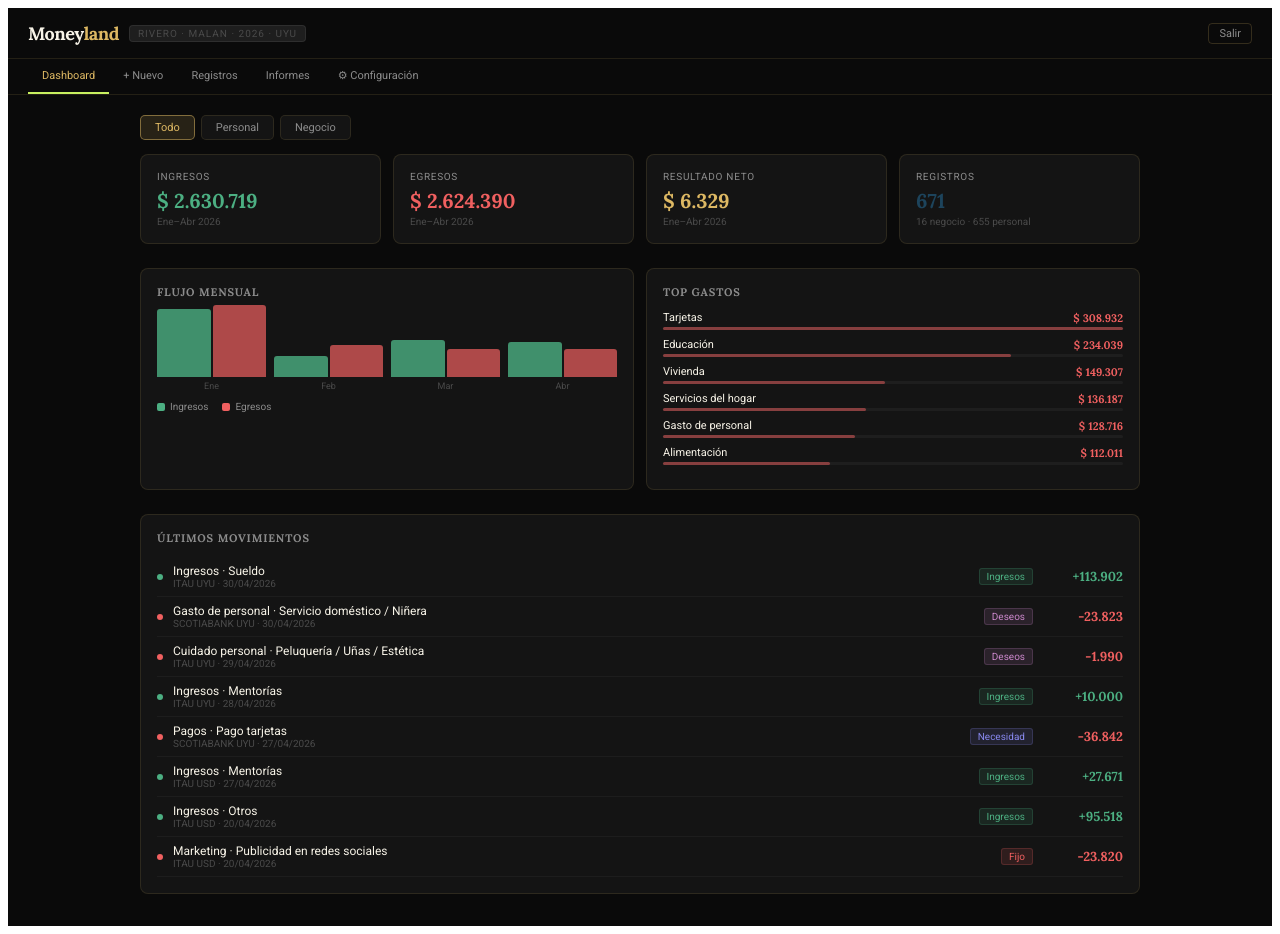
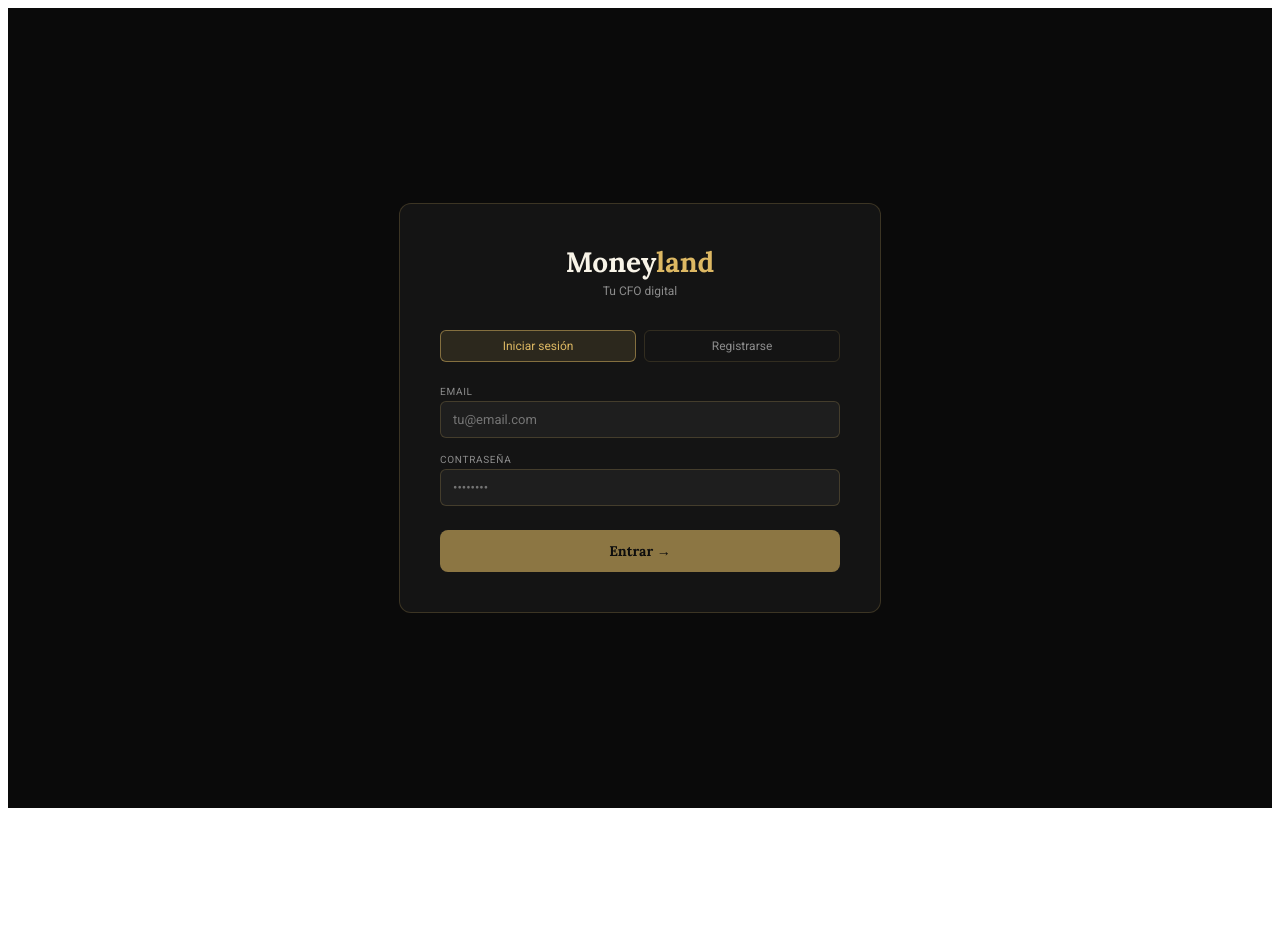
Before and after one commit to analiamalan-source/Moneyland, a React (Vite) app: page / in a window 1280 px wide. After the commit the page ends 816 px from the top, so only its background shows below. Built offline with nearby package versions, Linux system fonts and the light colour scheme.

Commit message:
Update App.jsx

```diff
--- a/src/App.jsx
+++ b/src/App.jsx
@@ -358,6 +358,51 @@ export default function Moneyland() {
   };
 
   const selStyle = {background:"#1E1E1E",border:"1px solid rgba(221,184,99,0.18)",borderRadius:5,color:"#F8F4E8",fontFamily:"Roboto",fontSize:11,padding:"5px 8px",cursor:"pointer"};
+
+  // ── PANTALLA DE LOGIN ──────────────────────────────────────────────────────
+  if(!session?.access_token) {
+    return (
+      <div style={{minHeight:"100vh",background:"#0A0A0A",display:"flex",alignItems:"center",justifyContent:"center",fontFamily:"'Roboto',sans-serif"}}>
+        <link href="https://fonts.googleapis.com/css2?family=Roboto:wght@400;500;700;900&family=Lora:ital,wght@0,400;0,500;0,700;1,400&display=swap" rel="stylesheet"/>
+        <div style={{background:"#141414",border:"1px solid rgba(221,184,99,0.2)",borderRadius:12,padding:40,width:"100%",maxWidth:400,margin:"0 20px"}}>
+          <div style={{textAlign:"center",marginBottom:32}}>
+            <div style={{fontFamily:"Lora",fontSize:28,fontWeight:700,color:"#F8F4E8",marginBottom:4}}>
+              Money<span style={{color:"#DDB863"}}>land</span>
+            </div>
+            <div style={{fontSize:12,color:"#8C8C8C"}}>Tu CFO digital</div>
+          </div>
+          <div style={{display:"flex",gap:8,marginBottom:24}}>
+            {["login","register"].map(m=>(
+              <button key={m} onClick={()=>{setAuthMode(m);setAuthError("");}}
+                style={{flex:1,padding:"8px",borderRadius:6,border:`1px solid ${authMode===m?"rgba(221,184,99,0.5)":"rgba(221,184,99,0.15)"}`,background:authMode===m?"rgba(221,184,99,0.12)":"transparent",color:authMode===m?"#DDB863":"#8C8C8C",fontFamily:"Roboto",fontSize:12,cursor:"pointer"}}>
+                {m==="login"?"Iniciar sesión":"Registrarse"}
+              </button>
+            ))}
+          </div>
+          <div style={{marginBottom:16}}>
+            <label style={{display:"block",fontSize:10,color:"#8C8C8C",textTransform:"uppercase",letterSpacing:0.7,marginBottom:4}}>Email</label>
+            <input type="email" value={authEmail} onChange={e=>setAuthEmail(e.target.value)}
+              placeholder="tu@email.com"
+              onKeyDown={e=>e.key==="Enter"&&(authMode==="login"?handleLogin():handleRegister())}
+              style={{width:"100%",background:"#1E1E1E",border:"1px solid rgba(221,184,99,0.2)",borderRadius:6,padding:"10px 12px",color:"#F8F4E8",fontFamily:"Roboto",fontSize:13,outline:"none",boxSizing:"border-box"}}/>
+          </div>
+          <div style={{marginBottom:24}}>
+            <label style={{display:"block",fontSize:10,color:"#8C8C8C",textTransform:"uppercase",letterSpacing:0.7,marginBottom:4}}>Contraseña</label>
+            <input type="password" value={authPass} onChange={e=>setAuthPass(e.target.value)}
+              placeholder="••••••••"
+              onKeyDown={e=>e.key==="Enter"&&(authMode==="login"?handleLogin():handleRegister())}
+              style={{width:"100%",background:"#1E1E1E",border:"1px solid rgba(221,184,99,0.2)",borderRadius:6,padding:"10px 12px",color:"#F8F4E8",fontFamily:"Roboto",fontSize:13,outline:"none",boxSizing:"border-box"}}/>
+          </div>
+          {authError&&<div style={{fontSize:12,marginBottom:16,padding:"8px 12px",borderRadius:6,background:authError.includes("exitoso")?"rgba(76,175,130,0.1)":"rgba(240,96,96,0.1)",color:authError.includes("exitoso")?"#4CAF82":"#f06060"}}>{authError}</div>}
+          <button onClick={authMode==="login"?handleLogin:handleRegister}
+            disabled={authLoading||!authEmail||!authPass}
+            style={{width:"100%",background:"#DDB863",color:"#0A0A0A",border:"none",borderRadius:8,padding:"12px",fontFamily:"Lora",fontSize:14,fontWeight:700,cursor:"pointer",opacity:authLoading||!authEmail||!authPass?0.6:1}}>
+            {authLoading?"Cargando...":(authMode==="login"?"Entrar →":"Crear cuenta →")}
+          </button>
+        </div>
+      </div>
+    );
+  }
 
   return (
     <div style={S.page}>
```
